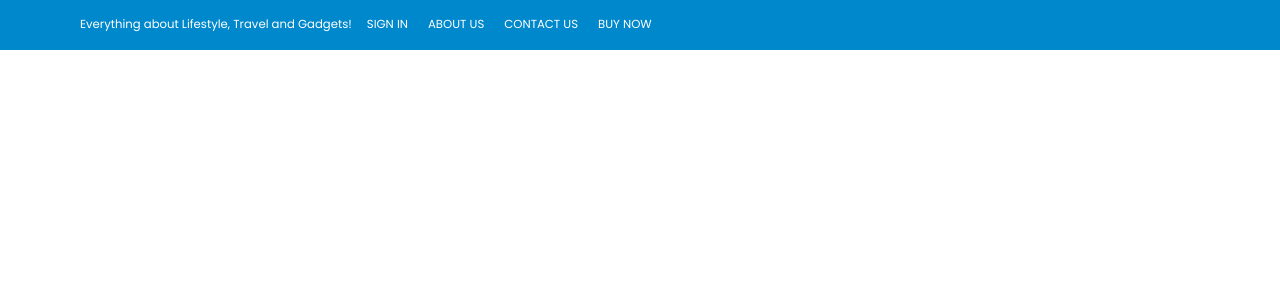
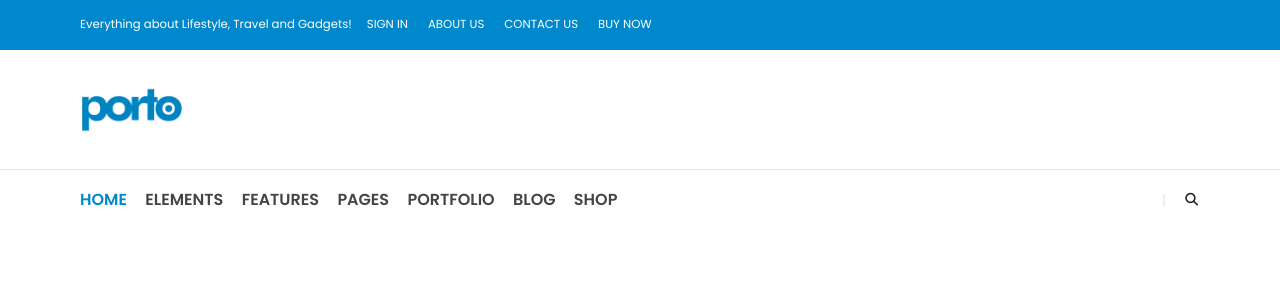
Before and after one commit to RiccardoLoPresti/proj-html-vuejs, a Vue app: page / in a window 1280 px wide. Shown: the top 300 px of the page. Built offline with nearby package versions, Linux system fonts and the light colour scheme.

Commit message:
[add] AppHeader

```diff
--- a/src/components/AppHeader.vue
+++ b/src/components/AppHeader.vue
@@ -21,7 +21,44 @@ export default {
                     name:'buy now',
                     url:'#'
                 }
-            ]
+            ],
+            mainNav:[
+                {
+                    name:'home',
+                    url:'#',
+                    current: true
+                },
+                {
+                    name:'elements',
+                    url:'#',
+                    current: false
+                },
+                {
+                    name:'features',
+                    url:'#',
+                    current: false
+                },
+                {
+                    name:'pages',
+                    url:'#',
+                    current: false
+                },
+                {
+                    name:'portfolio',
+                    url:'#',
+                    current: false
+                },
+                {
+                    name:'blog',
+                    url:'#',
+                    current: false
+                },
+                {
+                    name:'shop',
+                    url:'#',
+                    current: false
+                }
+            ],
         }
     }
 }
@@ -41,10 +78,10 @@ export default {
                 </div>
 
                 <!--SECONDARY NAV-->
-                <div class="col-auto secondary-nav ">
-                    <ul class=" d-flex h-100 align-items-center">
-                        <li v-for="item in secondaryNav" :key="item">
-                            <a :href="item.url">{{item.name}}</a>
+                <div class="col-auto secondary-nav p-0">
+                    <ul class=" d-flex p-0 h-100 align-items-center">
+                        <li v-for="secondaryNavItem in secondaryNav" :key="secondaryNavItem">
+                            <a :href="secondaryNavItem.url">{{secondaryNavItem.name}}</a>
                         </li>
                     </ul>
                 </div>
@@ -53,6 +90,37 @@ export default {
         </div>
     </div>
     <!--/SIGN-IN BAR-->
+    <div class="logo-wrapper">
+        <div class="container h-100">
+            <div class="row h-100">
+
+                <div class="col logo d-flex align-items-center">
+                    <img src="../assets/images/logo-default-slim.png" alt="porto">
+                </div>
+
+            </div>
+        </div>
+    </div>
+
+    <nav>
+        <div class="container h-100">
+            <div class="row h-100 d-flex justify-content-between">
+
+                <div class="col-10 nav h-100">
+                    <ul class="d-flex flex-wrap h-100 d-flex align-items-center">
+                        <li v-for="mainNavItem in mainNav" :key="mainNavItem">
+                            <a :class="{'active': mainNavItem.current}" :href="mainNavItem.url">{{mainNavItem.name}}</a>
+                        </li>
+                    </ul>
+                </div>
+
+                <div class="col-2 glass h-100 d-flex align-items-center justify-content-end">
+                    <input type="text">
+                    <i class="fa-solid fa-magnifying-glass m-0"></i>
+                </div>
+            </div>
+        </div>
+    </nav>
 
   </header>
 
@@ -61,6 +129,11 @@ export default {
 <style lang="scss" scoped>
 @use '../styles/partials/vars' as *;
 
+a{
+    text-transform: uppercase;
+}
+
+/*SIGN-IN BAR*/
 .sign-in-bar{
     height: 50px;
     background: $bg-main-color;
@@ -71,18 +144,63 @@ export default {
         padding-right: 5px;
     }
     .secondary-nav{
-        padding: 0;
-        ul{
-            padding: 0;
-        }
         li{
             padding: 0 10px;
         }
         a{
             color: $white-color;
-            text-transform: uppercase;
+            &:hover{
+                text-decoration: underline;
+            }
         }
-
     }
 }
+/*/SIGN-IN BAR*/
+
+/*LOGO*/
+.logo-wrapper{
+    height: 120px;
+    border-bottom: 1px solid $border-e2e2-color;
+    .logo img{
+        width: 100px;
+    }
+}
+/*/LOGO*/
+
+/*NAV*/
+nav{
+    height: 60px;
+    .nav{
+        ul{
+            width: 100%;
+            padding:0 10px;
+        }
+        li{
+            padding-right:2%;
+        }
+        a{
+            color: $text-4444-dark-grey-color;
+            font-weight: 600;
+            &:hover{
+                color: $text-main-color;
+            }
+        }
+        .active{
+            color: $text-main-color;
+        }
+    }
+    .glass{
+        input{
+            min-width: 70px;
+            border: none;
+            border-right: 2px solid $border-eeee-color;
+            margin-right: 20px;
+            height: 13px;
+        }
+        i{
+            font-size: .8rem;
+        }
+    }
+}
+
 </style>
--- a/src/styles/general.scss
+++ b/src/styles/general.scss
@@ -20,6 +20,10 @@ a{
     text-decoration: none;
 }
 
+img{
+    max-width: 100%;
+}
+
 .rl-container{
     max-width: 1410px;
 }
--- a/src/styles/partials/_vars.scss
+++ b/src/styles/partials/_vars.scss
@@ -22,7 +22,7 @@ $text-dark-grey-color:#888888;
 $text-main-color:#0088cc;
 $text-7777-dark-grey-color:#777777;
 $text-5555-dark-grey-color:#555555;
-$text-4444-dark-grey-color:#555555;
+$text-4444-dark-grey-color:#444444;
 $text-3333-dark-grey-color:#333333;
 $text-2125-dark-grey-color:#212529; /*triplo*/
 
```
